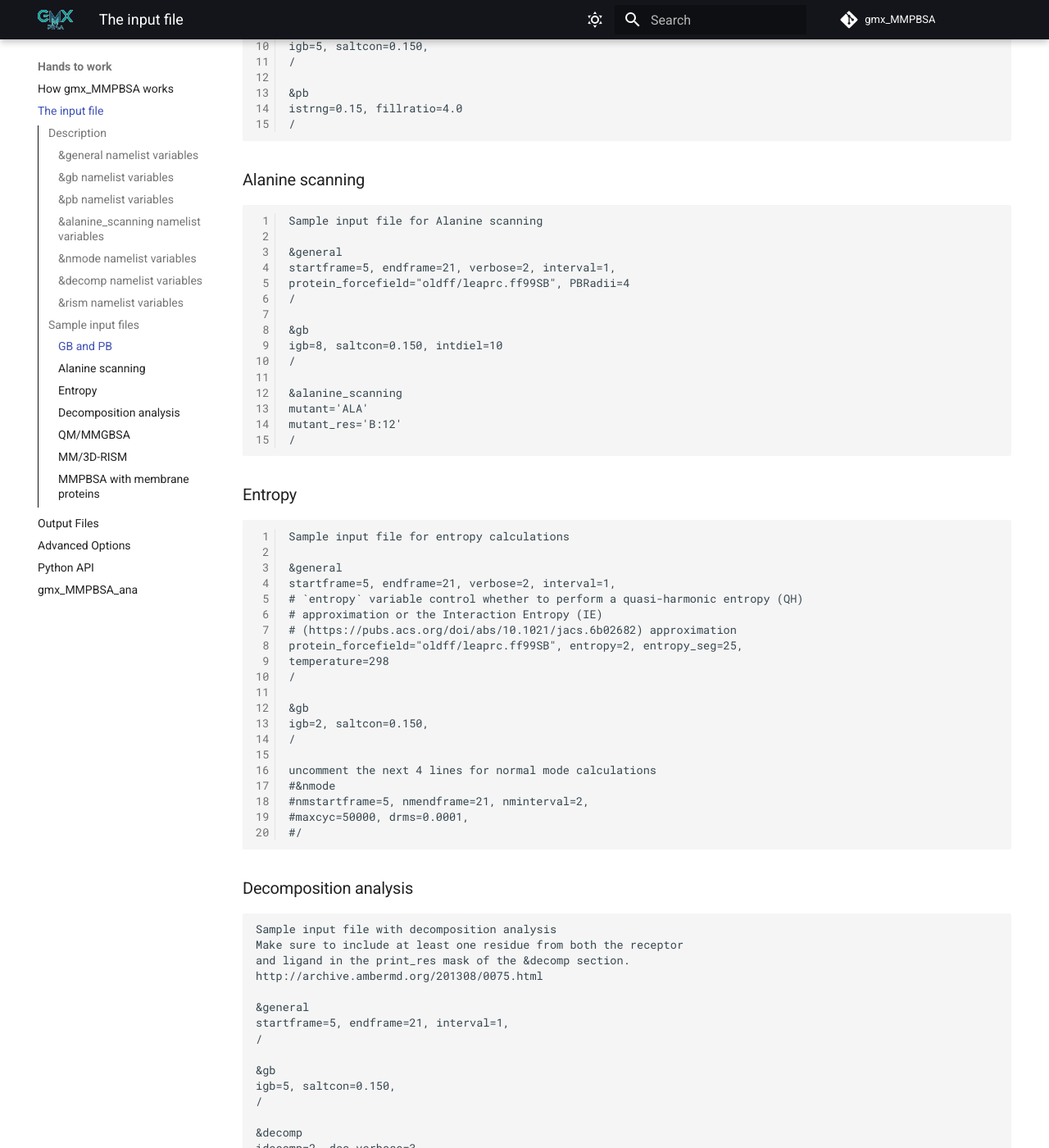
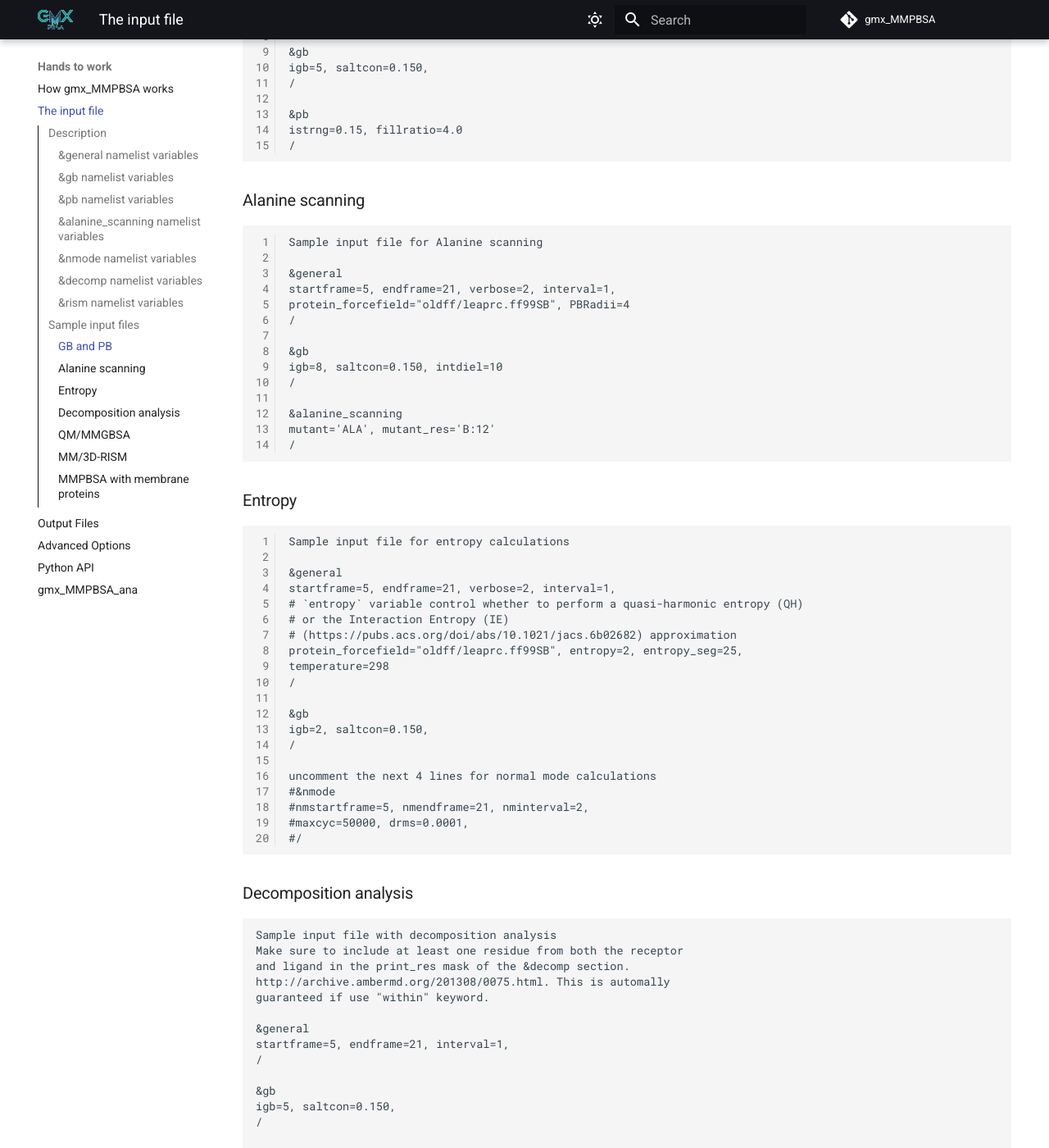
Before and after one commit to Valdes-Tresanco-MS/gmx_MMPBSA, an MkDocs documentation site: the page built from docs/input_file.md, in a window 1280 px wide and 1400 px high, scrolled down 19740 px. Shown: the whole window at 82% size. Built offline with MkDocs 1.6.1 and Material for MkDocs 9.7.7, drawn with Linux system fonts in a browser that asks for light colours; comment, search, counter and statistics services are not loaded; some of the changed text lies outside the part shown.

Commit message:
improve documentation

````diff
--- a/docs/input_file.md
+++ b/docs/input_file.md
@@ -791,20 +791,19 @@
 `grdspc`(Default = 0.5 Å)
 :   Grid spacing of the solvation box. Specify this with buffer above. Mutually exclusive with `ng` and `solvbox`.
 
-
 `ng`
 :   Number of grid points to use in the x, y, and z directions. Used only if buffer < 0. Mutually exclusive with `buffer`
     and `grdspc` above, and paired with `solvbox` below.
 
     !!! warning
-        No default, this must be set if buffer < 0. Define like "ng=1000,1000,1000"
+        No default, this must be set if buffer < 0. Define like `ng=1000,1000,1000`
 
 `solvbox`
 :   Length of the solvation box in the x, y, and z dimensions. Used only if buffer < 0. Mutually exclusive with
     `buffer` and `grdspc` above, and paired with `ng` above.
 
     !!! warning
-        No default, this must be set if buffer < 0. Define like solvbox=20,20,20
+        No default, this must be set if buffer < 0. Define like `solvbox=20,20,20`
 
 `polardecomp` (Default = 0)
 :   Decompose the solvation free energy into polar and non-polar contributions. Note that this will increase
@@ -878,8 +878,7 @@
 /
 
 &alanine_scanning
-mutant='ALA'
-mutant_res='B:12'
+mutant='ALA', mutant_res='B:12'
 /
 ```
 
@@ -891,7 +890,7 @@
 &general
 startframe=5, endframe=21, verbose=2, interval=1,
 # `entropy` variable control whether to perform a quasi-harmonic entropy (QH)
-# approximation or the Interaction Entropy (IE)
+# or the Interaction Entropy (IE)
 # (https://pubs.acs.org/doi/abs/10.1021/jacs.6b02682) approximation
 protein_forcefield="oldff/leaprc.ff99SB", entropy=2, entropy_seg=25,
 temperature=298
@@ -914,7 +913,8 @@
 Sample input file with decomposition analysis
 Make sure to include at least one residue from both the receptor
 and ligand in the print_res mask of the &decomp section.
-http://archive.ambermd.org/201308/0075.html
+http://archive.ambermd.org/201308/0075.html. This is automally
+guaranteed if use "within" keyword.
 
 &general
 startframe=5, endframe=21, interval=1,
````
Also changed, not shown: other parts of docs/input_file.md (+4 -3 lines).
